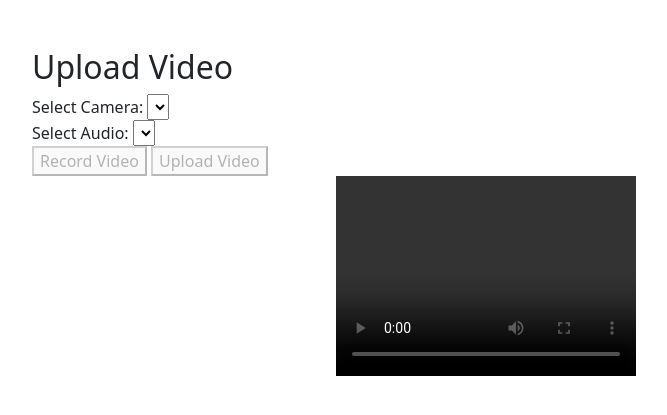
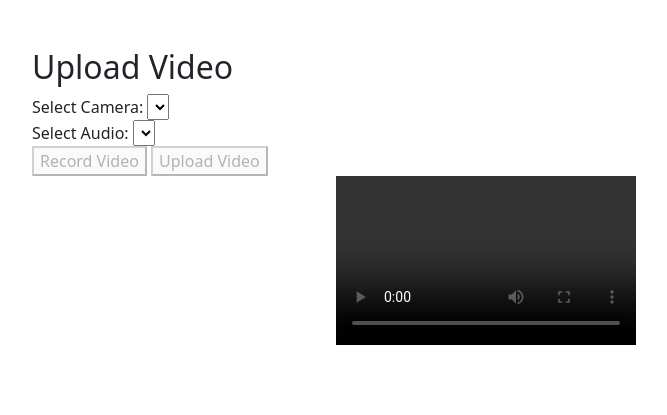
Before and after one commit to cat-katsushika/project6, a Django app: page /upload/ in a window 1280 px wide. Shown: the part 56-471 px from the top of the page, without its empty margins (50-717 px from the left). Run offline with Django 5.2, Linux system fonts and the light colour scheme; the visitor is signed in with stand-in values (Sample User, id 1); lists and menus that the app fills with data are empty; some libraries are stand-ins or nearby versions.

Commit message:
処理変更

```diff
--- a/server/django/templates/posts/upload_video.html
+++ b/server/django/templates/posts/upload_video.html
@@ -1,7 +1,5 @@
-
 {% extends 'base.html' %}
 {% load static %}
-
 
 {% block title %}
 【Librite】
@@ -13,6 +11,11 @@
         display: none;
         color: red;
         font-weight: bold;
+    }
+    #currentCameraVideo, #recordedVideo {
+        width: 300px;
+        height: 169px;
+        object-fit: cover;
     }
 </style>
 {% endblock extra_head %}
@@ -43,9 +46,9 @@
 <!-- 録画中メッセージ -->
 <p id="recordingMessage">Recording...</p>
 <!-- 現在のカメラ映像用のビデオ要素 -->
-<video id="currentCameraVideo" width="300" height="200" autoplay></video>
+<video id="currentCameraVideo" autoplay></video>
 <!-- 録画プレビュー用のビデオ要素 -->
-<video id="recordedVideo" width="300" height="200" controls></video>
+<video id="recordedVideo" controls></video>
 <canvas id="thumbnailCanvas" style="display:none;"></canvas>
 <script>
     // 各要素の取得
@@ -109,17 +112,16 @@
 
     async function startStream() {
         const cameraId = cameraSelect.value;
-        const audioId = audioSelect.value;
 
         try {
             displayStream = await navigator.mediaDevices.getUserMedia({
                 video: {
                     deviceId: { exact: cameraId },
-                    width: { ideal: 1280 }, // 理想的な幅
-                    height: { ideal: 720 }, // 理想的な高さ
-                    aspectRatio: 16 / 9 // 縦横比
+                    width: { ideal: 1280 },
+                    height: { ideal: 720 },
+                    aspectRatio: 1
                 },
-                audio: false // 表示ストリームには音声は不要
+                audio: false
             });
             currentCameraVideo.srcObject = displayStream;
 
@@ -130,9 +132,12 @@
         } catch (error) {
             if (error.name === 'OverconstrainedError') {
                 console.warn('指定されたデバイスが利用できません。デフォルトのデバイスを使用します。');
-                // デフォルトのデバイスを使用
                 displayStream = await navigator.mediaDevices.getUserMedia({
-                    video: true,
+                    video: {
+                        width: { ideal: 1280 },
+                        height: { ideal: 720 },
+                        aspectRatio: 1
+                    },
                     audio: false
                 });
                 currentCameraVideo.srcObject = displayStream;
@@ -156,9 +161,9 @@
             recordStream = await navigator.mediaDevices.getUserMedia({
                 video: {
                     deviceId: { exact: cameraId },
-                    width: { ideal: 1280 }, // 理想的な幅
-                    height: { ideal: 720 }, // 理想的な高さ
-                    aspectRatio: 16 / 9 // 縦横比
+                    width: { ideal: 1280 },
+                    height: { ideal: 720 },
+                    aspectRatio: 1
                 },
                 audio: {
                     deviceId: { exact: audioId }
@@ -241,8 +246,101 @@
             };
             setTimeout(stopRecording, duration);
         } catch (error) {
-            console.error('Error starting recording:', error);
-            alert('録画の開始中にエラーが発生しました。');
+            if (error.name === 'OverconstrainedError') {
+                console.warn('指定された制約が満たされません。デフォルトのデバイスを使用します。');
+                try {
+                    recordStream = await navigator.mediaDevices.getUserMedia({
+                        video: {
+                            width: { ideal: 1280 },
+                            height: { ideal: 720 },
+                            aspectRatio: 1
+                        },
+                        audio: true
+                    });
+
+                    recordedBlobs = [];
+                    mediaRecorder = new MediaRecorder(recordStream); // MediaRecorderオブジェクトを作成
+
+                    // データが利用可能になったときのイベントハンドラ
+                    mediaRecorder.ondataavailable = (event) => {
+                        if (event.data.size > 0) {
+                            recordedBlobs.push(event.data); // 録画データを配列に追加
+                        }
+                    };
+
+                    // 録画が開始されたときにメッセージを表示
+                    mediaRecorder.onstart = () => {
+                        recordingMessage.style.display = 'block';
+                    };
+
+                    // 録画が停止されたときのイベントハンドラ
+                    mediaRecorder.onstop = () => {
+                        // 録画中メッセージを非表示
+                        recordingMessage.style.display = 'none';
+
+                        // 録画データをBlobに変換
+                        const blob = new Blob(recordedBlobs, { type: 'video/webm' });
+
+                        // プレビュー用にビデオ要素のソースを設定
+                        const videoURL = URL.createObjectURL(blob);
+                        recordedVideo.src = videoURL;
+                        recordedVideo.controls = true;
+                        recordedVideo.play();
+
+                        // BlobをFileオブジェクトに変換
+                        const file = new File([blob], 'video.webm', { type: 'video/webm' });
+                        const dataTransfer = new DataTransfer(); // DataTransferオブジェクトを作成
+                        dataTransfer.items.add(file); // ファイルをDataTransferに追加
+                        videoFileInput.files = dataTransfer.files; // ファイル入力にDataTransferを設定
+
+                        // サムネイルを生成
+                        recordedVideo.addEventListener('loadeddata', () => {
+                            // サムネイル用のキャンバスのサイズを設定
+                            thumbnailCanvas.width = recordedVideo.videoWidth;
+                            thumbnailCanvas.height = recordedVideo.videoHeight;
+
+                            // ビデオのフレームをキャンバスに描画
+                            thumbnailContext.drawImage(recordedVideo, 0, 0, recordedVideo.videoWidth, recordedVideo.videoHeight);
+
+                            // キャンバスからデータURLを取得してBlobに変換
+                            thumbnailCanvas.toBlob((blob) => {
+                                const thumbnailFile = new File([blob], 'thumbnail.png', { type: 'image/png' });
+                                const thumbnailDataTransfer = new DataTransfer();
+                                thumbnailDataTransfer.items.add(thumbnailFile);
+                                thumbnailFileInput.files = thumbnailDataTransfer.files;
+
+                                // 動画ファイルとサムネイルファイルが存在する場合にアップロードボタンを有効化
+                                if (videoFileInput.files.length > 0 && thumbnailFileInput.files.length > 0) {
+                                    uploadButton.disabled = false;
+                                }
+                            });
+                        });
+                    };
+
+                    // 録画を開始
+                    mediaRecorder.start();
+                    const startTime = Date.now();
+                    const duration = 3000; // 3秒
+
+                    // 正確に3秒後に録画を停止
+                    const stopRecording = () => {
+                        const elapsedTime = Date.now() - startTime;
+                        if (elapsedTime >= duration) {
+                            mediaRecorder.stop(); // 録画を停止
+                            recordStream.getTracks().forEach(track => track.stop()); // 録画ストリームを停止
+                        } else {
+                            setTimeout(stopRecording, duration - elapsedTime);
+                        }
+                    };
+                    setTimeout(stopRecording, duration);
+                } catch (fallbackError) {
+                    console.error('デフォルトのデバイスを使用した録画の開始中にエラーが発生しました:', fallbackError);
+                    alert('録画の開始中にエラーが発生しました。デバイスの設定を確認してください。');
+                }
+            } else {
+                console.error('録画の開始中にエラーが発生しました:', error);
+                alert('録画の開始中にエラーが発生しました。デバイスの設定を確認してください。');
+            }
         }
     }
 
```
